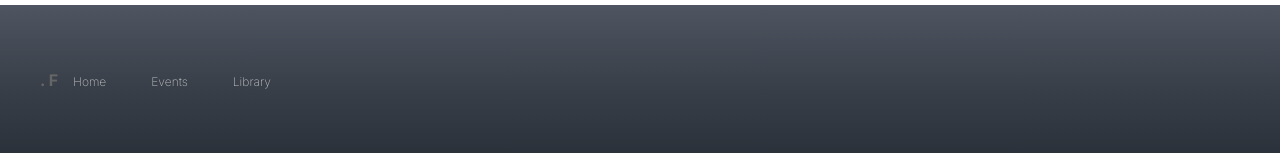
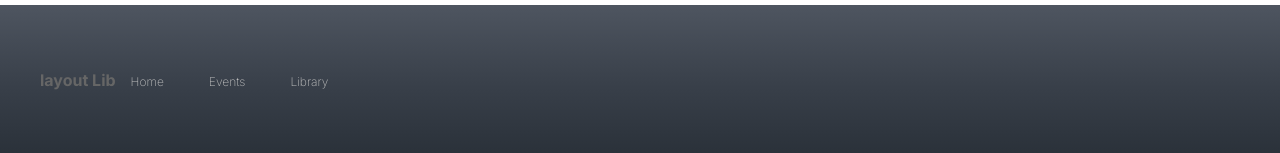
Before and after one commit to ground-aero/ground.aero-next, a Next.js app: page /library in a window 1280 px wide. Shown: the part 643-796 px from the top of the page. Built offline with nearby package versions, Linux system fonts and the light colour scheme.

Commit message:
feat(library): add layout

```diff
--- /dev/null
+++ b/src/app/library/layout.tsx
@@ -0,0 +1,16 @@
+import { Header, Main, LayoutMainLibrary, Footer } from "@/components"
+import {intro} from '@/constants'
+
+export default function RootLayout({
+  children,
+}: Readonly<{
+  children: React.ReactNode;
+}>) {
+
+  return (
+    <>
+      {children}
+      <Footer title='layout Lib'/>
+    </>
+  );
+}
--- a/src/app/library/page.tsx
+++ b/src/app/library/page.tsx
@@ -4,15 +4,9 @@ import React, {FC} from 'react'
 import { Header, Nav, Main, LayoutMainLibrary, Footer } from "@/components"
 import {intro} from '@/constants'
 
-// type OmitWithTag<T, K extends keyof T, NewType> = Omit<T, K> & Record<K, NewType>;
-
-// type Diff<T, U> = T extends U ? never : T;
-
 // type PageProps = Readonly<{
 //   children: React.ReactNode;
 // }>;
-
-
 
 const LibraryPage: NextPage = () => {
     return (
@@ -26,7 +20,7 @@ const LibraryPage: NextPage = () => {
           <LayoutMainLibrary layout={'library'} title={intro.library.title} text={intro.library.text} />
         </Main>
 
-        <Footer title='. F'></Footer>
+        {/* <Footer title='. F'></Footer> */}
 
       </>
   );
```
